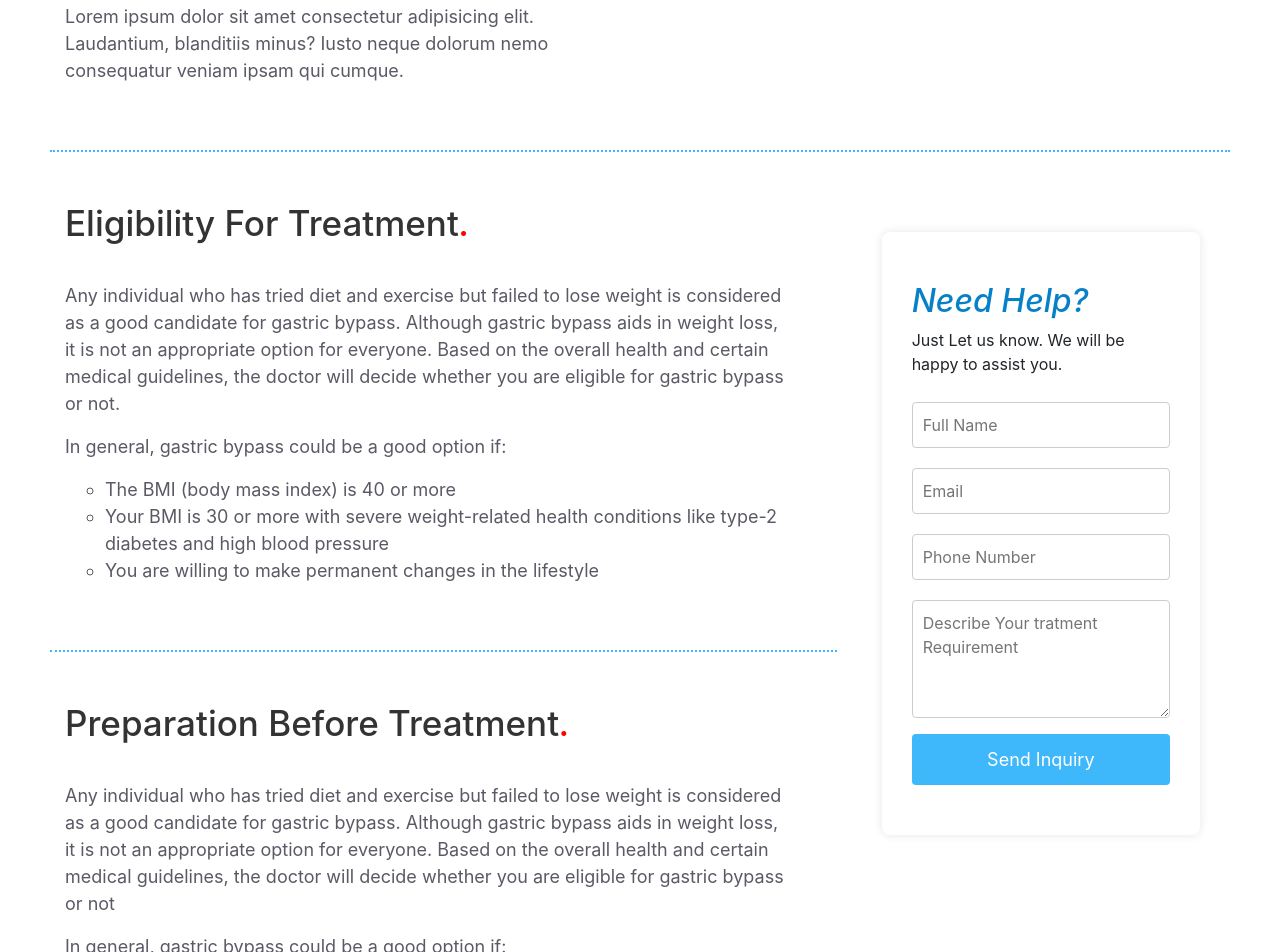
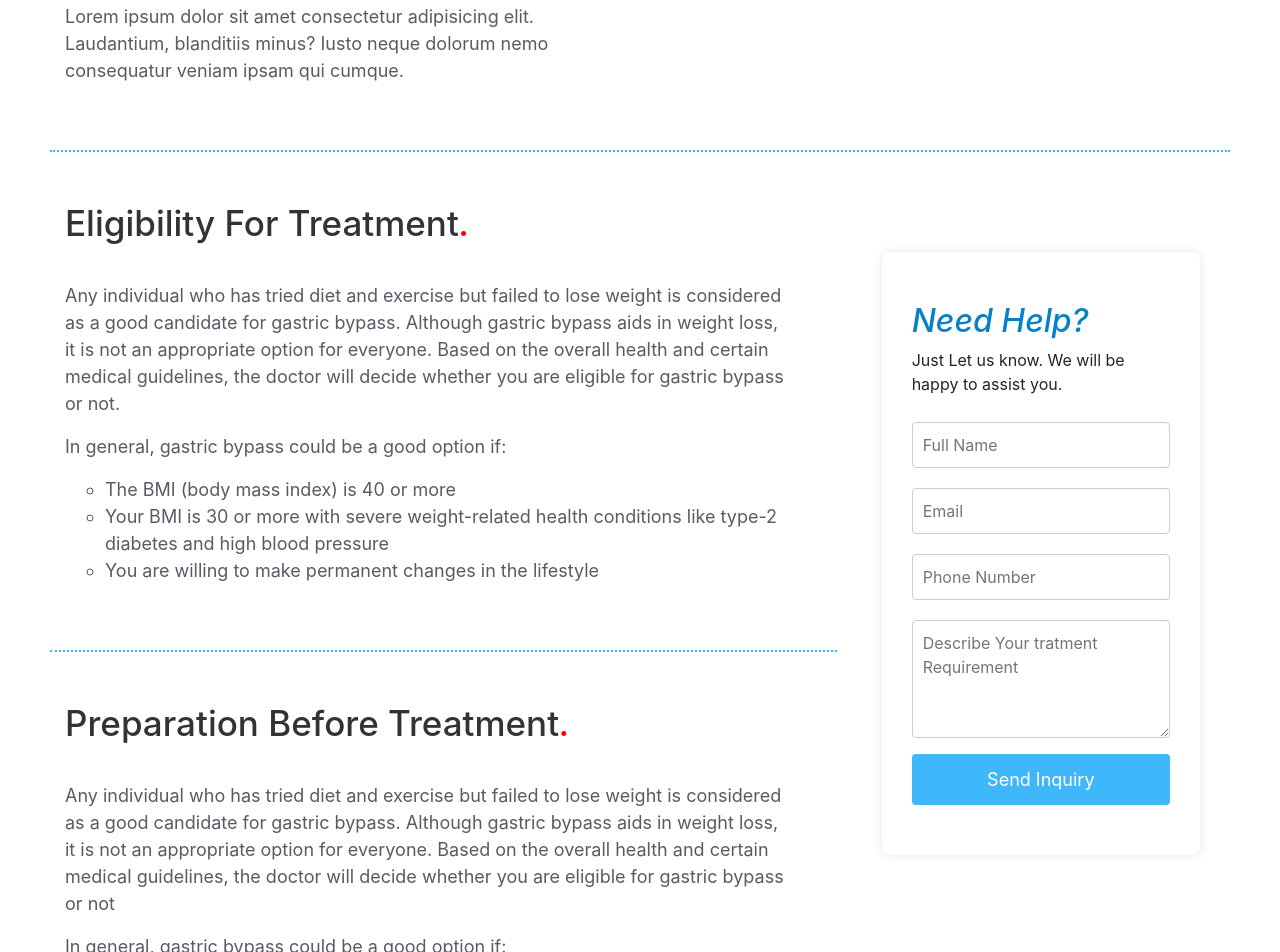
Before and after one commit to prashant6262/ideamagix, a plain HTML site: page index.html in a window 1280 px wide. Shown: the part 1136-2088 px from the top of the page. Drawn offline with nearby package versions, Linux system fonts and the light colour scheme.

Commit message:
Update style.css

```diff
--- a/style.css
+++ b/style.css
@@ -253,6 +253,14 @@ form {
     max-width: 400px;
 }
 
+#formContainer {
+    position: -webkit-sticky;
+    position: sticky;
+    top: 0;
+    padding-top: 20px;
+}
+
+
 h2 {
     text-align: center;
     color: #333;
```
